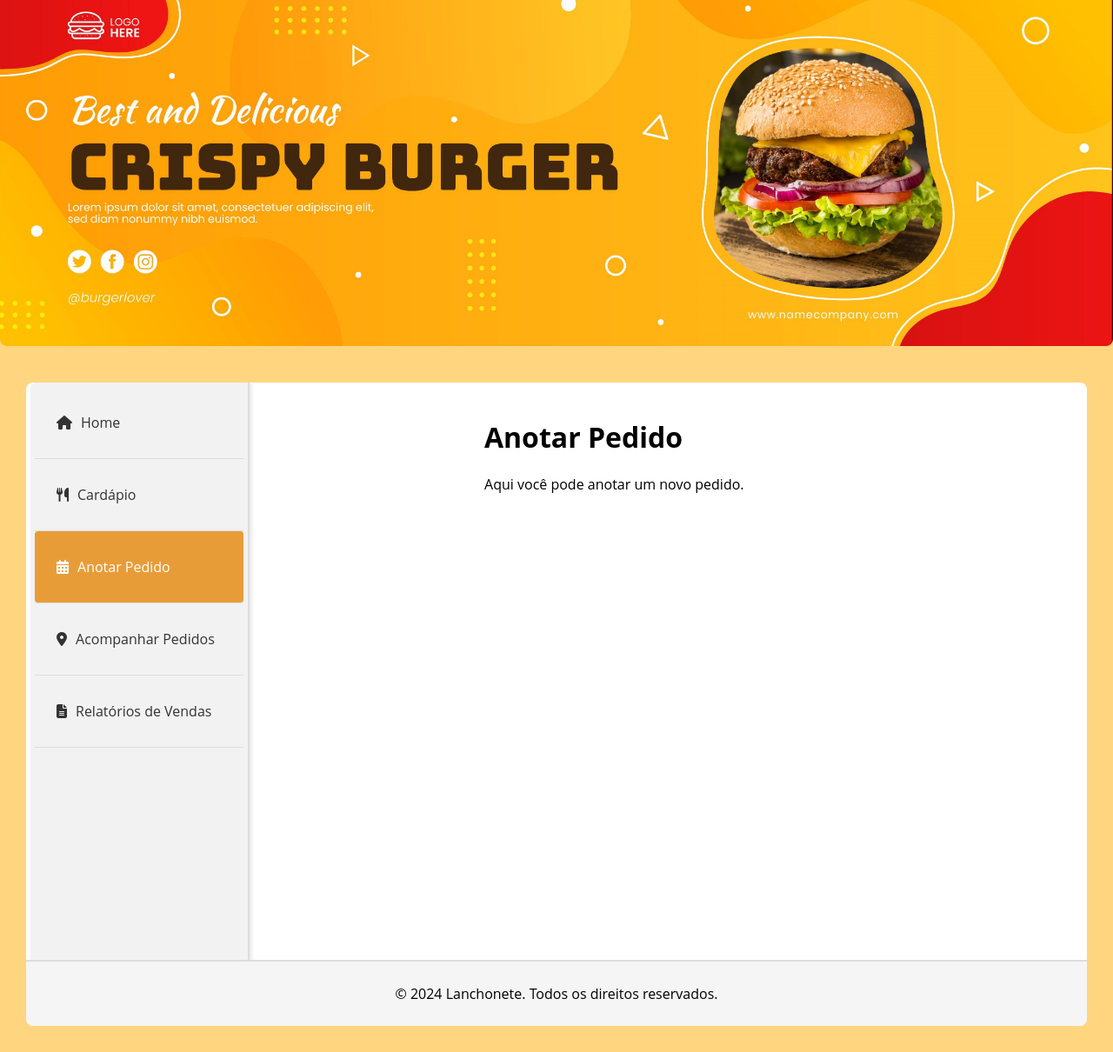
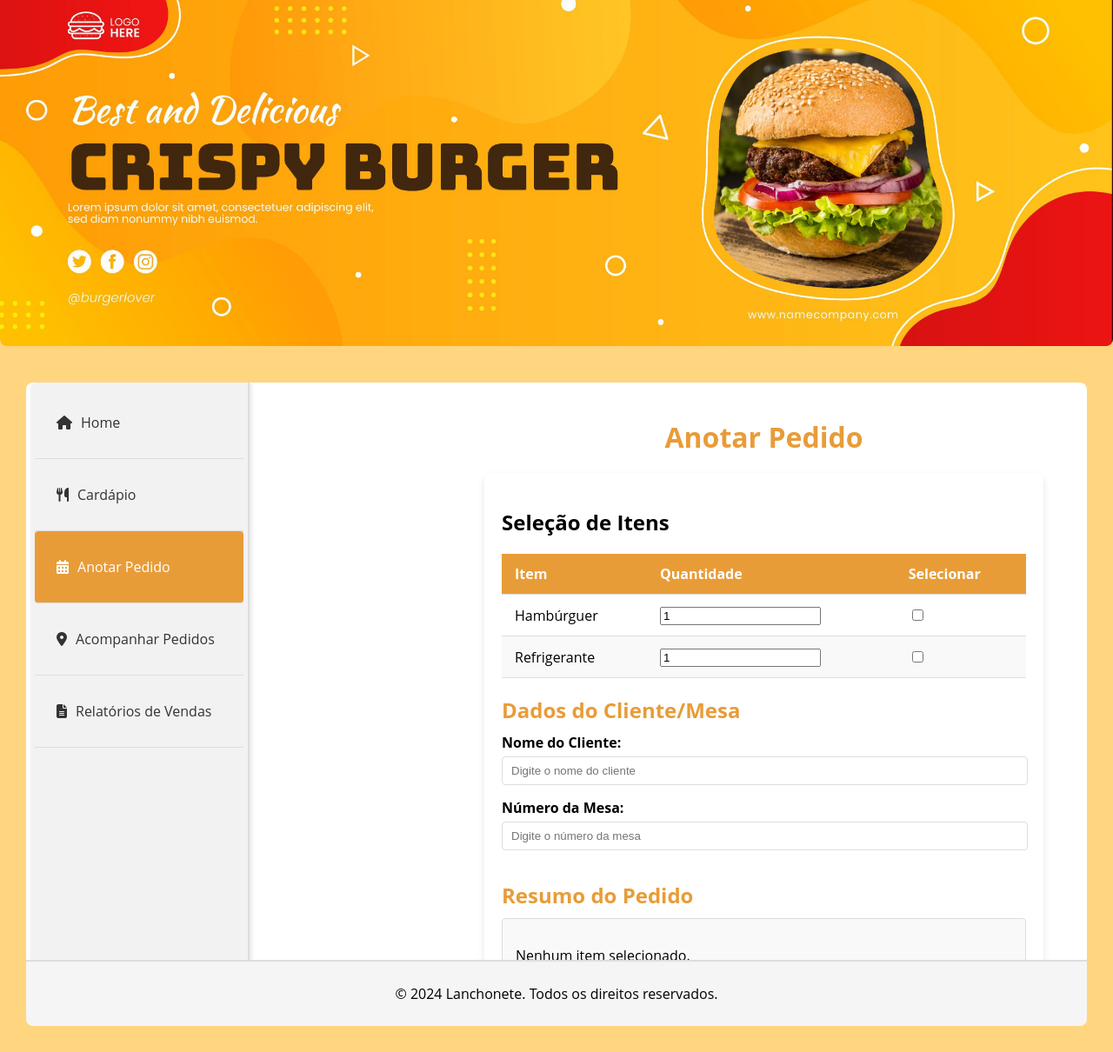
Before and after one commit to JMateusBarbosa/Lanchonete, a Flask app: page /anotar_pedido in a window 1280 px wide. Shown: the whole page at 87% size. Run offline with Flask 3, Linux system fonts and the light colour scheme; some libraries are stand-ins or nearby versions.

Commit message:
Front tela Anotar Pedido

```diff
--- /dev/null
+++ b/app/static/css/anotar_pedido.css
@@ -0,0 +1,126 @@
+/* Título da Página */
+.page-title {
+    text-align: center;
+    color: #e89c38;
+    margin-bottom: 20px;
+}
+
+/* Formulário de Anotação de Pedido */
+.order-form {
+    padding: 20px;
+    background-color: #fff;
+    border-radius: 8px;
+    box-shadow: 0px 4px 8px rgba(0, 0, 0, 0.1);
+}
+
+/* Estilo da Lista de Itens do Cardápio */
+.menu-list {
+    margin-bottom: 20px;
+}
+
+.menu-table {
+    width: 100%;
+    border-collapse: collapse;
+    margin-top: 10px;
+    font-size: 16px;
+}
+
+.menu-table th, .menu-table td {
+    padding: 12px 15px;
+    text-align: left;
+    border-bottom: 1px solid #ddd;
+}
+
+.menu-table th {
+    background-color: #e89c38;
+    color: white;
+}
+
+.menu-table tr:nth-child(even) {
+    background-color: #f9f9f9;
+}
+
+.menu-table tr:nth-child(odd) {
+    background-color: #ffffff;
+}
+
+/* Estilo da Seção de Dados do Cliente/Mesa */
+.customer-info {
+    margin-bottom: 20px;
+}
+
+.customer-info h2, .order-summary h2, .customer-feedback h2 {
+    margin-bottom: 10px;
+    color: #e89c38;
+}
+
+.customer-info label {
+    display: block;
+    margin-bottom: 5px;
+    font-weight: bold;
+}
+
+.customer-info input {
+    width: calc(100% - 20px);
+    padding: 8px 10px;
+    border: 1px solid #ddd;
+    border-radius: 4px;
+    margin-bottom: 15px;
+}
+
+/* Estilo da Seção de Resumo do Pedido */
+.order-summary {
+    margin-bottom: 20px;
+}
+
+.summary-content {
+    padding: 15px;
+    background-color: #f9f9f9;
+    border-radius: 4px;
+    border: 1px solid #ddd;
+}
+
+/* Estilo da Seção de Feedback do Cliente */
+.customer-feedback textarea {
+    width: calc(100% - 20px);
+    padding: 10px;
+    border: 1px solid #ddd;
+    border-radius: 4px;
+    height: 80px;
+    resize: vertical;
+}
+
+/* Estilo dos Botões de Ação */
+.action-buttons {
+    text-align: center;
+    margin-top: 20px;
+}
+
+.action-buttons .btn-confirm {
+    background-color: #e89c38;
+    color: white;
+    padding: 10px 20px;
+    border: none;
+    border-radius: 4px;
+    margin-right: 10px;
+    cursor: pointer;
+    transition: background-color 0.3s ease;
+}
+
+.action-buttons .btn-confirm:hover {
+    background-color: #d78a2a;
+}
+
+.action-buttons .btn-cancel {
+    background-color: #f2f2f2;
+    color: #333;
+    padding: 10px 20px;
+    border: none;
+    border-radius: 4px;
+    cursor: pointer;
+    transition: background-color 0.3s ease;
+}
+
+.action-buttons .btn-cancel:hover {
+    background-color: #e0e0e0;
+}
--- a/app/templates/anotar_pedido.html
+++ b/app/templates/anotar_pedido.html
@@ -2,8 +2,70 @@
 
 {% block title %}Anotar Pedido{% endblock %}
 
+{% block additional_css %}
+<link rel="stylesheet" href="{{ url_for('static', filename='css/anotar_pedido.css') }}">
+{% endblock %}
+
 {% block content %}
-<h1>Anotar Pedido</h1>
-<p>Aqui você pode anotar um novo pedido.</p>
-<!-- Conteúdo adicional específico para anotar pedidos -->
+<h1 class="page-title">Anotar Pedido</h1>
+
+<div class="order-form">
+    <!-- Lista de Itens do Cardápio -->
+    <div class="menu-list">
+        <h2>Seleção de Itens</h2>
+        <table class="menu-table">
+            <thead>
+                <tr>
+                    <th>Item</th>
+                    <th>Quantidade</th>
+                    <th>Selecionar</th>
+                </tr>
+            </thead>
+            <tbody>
+                <!-- Exemplo de item do cardápio -->
+                <tr>
+                    <td>Hambúrguer</td>
+                    <td><input type="number" min="1" value="1"></td>
+                    <td><input type="checkbox"></td>
+                </tr>
+                <tr>
+                    <td>Refrigerante</td>
+                    <td><input type="number" min="1" value="1"></td>
+                    <td><input type="checkbox"></td>
+                </tr>
+                <!-- Adicione mais itens conforme necessário -->
+            </tbody>
+        </table>
+    </div>
+
+    <!-- Dados do Cliente/Mesa -->
+    <div class="customer-info">
+        <h2>Dados do Cliente/Mesa</h2>
+        <label for="customer-name">Nome do Cliente:</label>
+        <input type="text" id="customer-name" placeholder="Digite o nome do cliente">
+        <label for="table-number">Número da Mesa:</label>
+        <input type="text" id="table-number" placeholder="Digite o número da mesa">
+    </div>
+
+    <!-- Resumo do Pedido -->
+    <div class="order-summary">
+        <h2>Resumo do Pedido</h2>
+        <div class="summary-content">
+            <!-- Itens selecionados e resumo do pedido aparecerão aqui -->
+            <p>Nenhum item selecionado.</p>
+        </div>
+    </div>
+
+    <!-- Feedback do Cliente -->
+    <div class="customer-feedback">
+        <h2>Feedback do Cliente</h2>
+        <textarea id="feedback" placeholder="Insira uma nota ou feedback do cliente"></textarea>
+    </div>
+
+    <!-- Botões de Ação -->
+    <div class="action-buttons">
+        <button class="btn-confirm">Confirmar Pedido</button>
+        <button class="btn-cancel">Cancelar Pedido</button>
+    </div>
+</div>
 {% endblock %}
```
Also changed, not shown: app/static/css/cardapio.css (+101 -8 lines).
